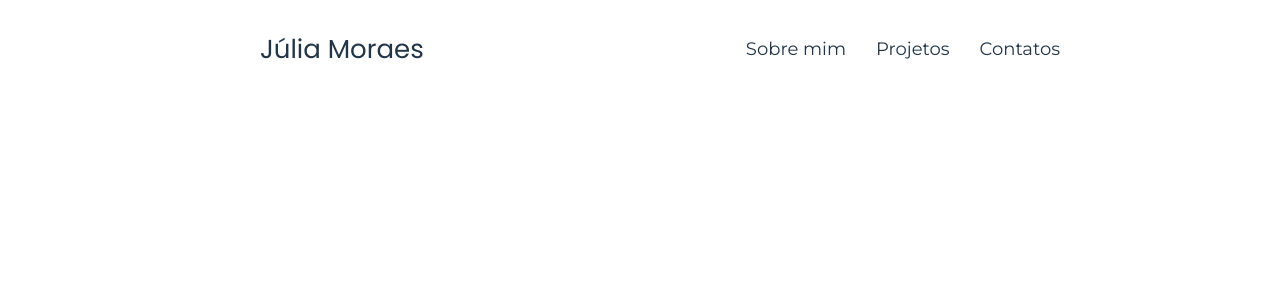
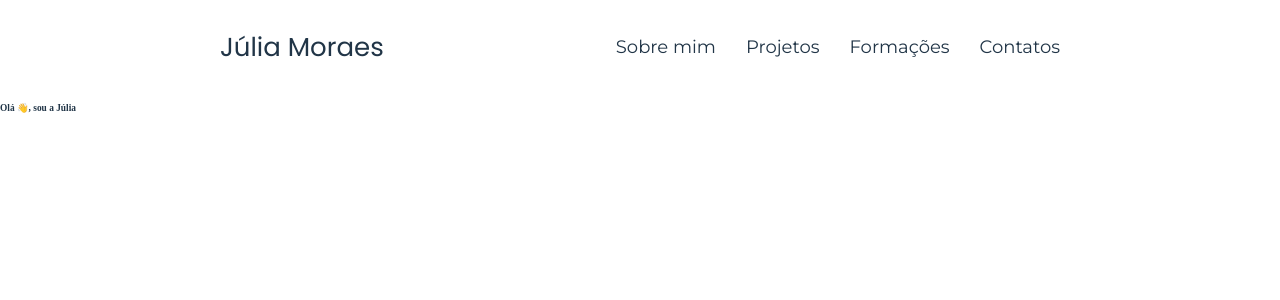
Before and after one commit to juliaam/portfolio-julia, a React (Vite) app: page / in a window 1280 px wide. Shown: the top 300 px of the page. Built offline with nearby package versions, Linux system fonts and the light colour scheme.

Commit message:
feat: sections and navbar feat

```diff
--- a/src/App.tsx
+++ b/src/App.tsx
@@ -1,11 +1,13 @@
 import './styles/base.scss';
 import { Navbar } from './components/NavBar/Navbar';
+import { AboutMe } from './components/AboutMe/AboutMe';
 
 function App() {
   return (
-    <>
+    <main className="main">
       <Navbar />
-    </>
+      <AboutMe />
+    </main>
   );
 }
 
--- /dev/null
+++ b/src/components/AboutMe/AboutMe.tsx
@@ -0,0 +1,10 @@
+export function AboutMe() {
+  return (
+    <section>
+      <div className="aboutMe__main-text">
+        <h1>Olá 👋, sou a Júlia</h1>
+        <p></p>
+      </div>
+    </section>
+  );
+}
--- a/src/components/NavBar/Navbar.scss
+++ b/src/components/NavBar/Navbar.scss
@@ -5,7 +5,7 @@
     font-family: fonts.$primaryFont;
     font-size: 1.8rem;
 
-    padding: 0 2rem;
+    padding: 1.6rem 2rem;
 
     &__list {
       display: flex;
--- a/src/components/NavBar/Navbar.tsx
+++ b/src/components/NavBar/Navbar.tsx
@@ -10,6 +10,7 @@ export function Navbar() {
         <div className="navbar__topics">
           <li>Sobre mim</li>
           <li>Projetos</li>
+          <li>Formações</li>
           <li>Contatos</li>
         </div>
       </ul>
--- a/src/styles/base.scss
+++ b/src/styles/base.scss
@@ -1,6 +1,5 @@
 :root {
   font-size: 62.5%;
-  margin: 0 auto;
 
   background-color: #242424;
   color: whitesmoke;
@@ -9,19 +8,24 @@
   text-rendering: optimizeLegibility;
   -webkit-font-smoothing: antialiased;
   -moz-osx-font-smoothing: grayscale;
+
+  overflow-x: hidden;
 }
 
 body {
   font-size: 62.5%;
 
-  margin: 0 auto;
-
-  min-width: 320px;
-  min-height: 100vh;
+  padding: 0;
+  margin: 0;
 }
 
-li {
-  list-style-type: none;
+ul {
+  margin: 0;
+  padding: 0;
+
+  li {
+    list-style-type: none;
+  }
 }
 
 @media (prefers-color-scheme: light) {
@@ -38,3 +42,13 @@ li {
     background-color: #f9f9f9;
   }
 }
+
+* {
+  box-sizing: border-box;
+}
+
+.main {
+  height: 100vh;
+  min-height: 80rem;
+  max-height: 120rem
+}
```
Also changed, not shown: src/components/AboutMe/AboutMe.scss (added).
